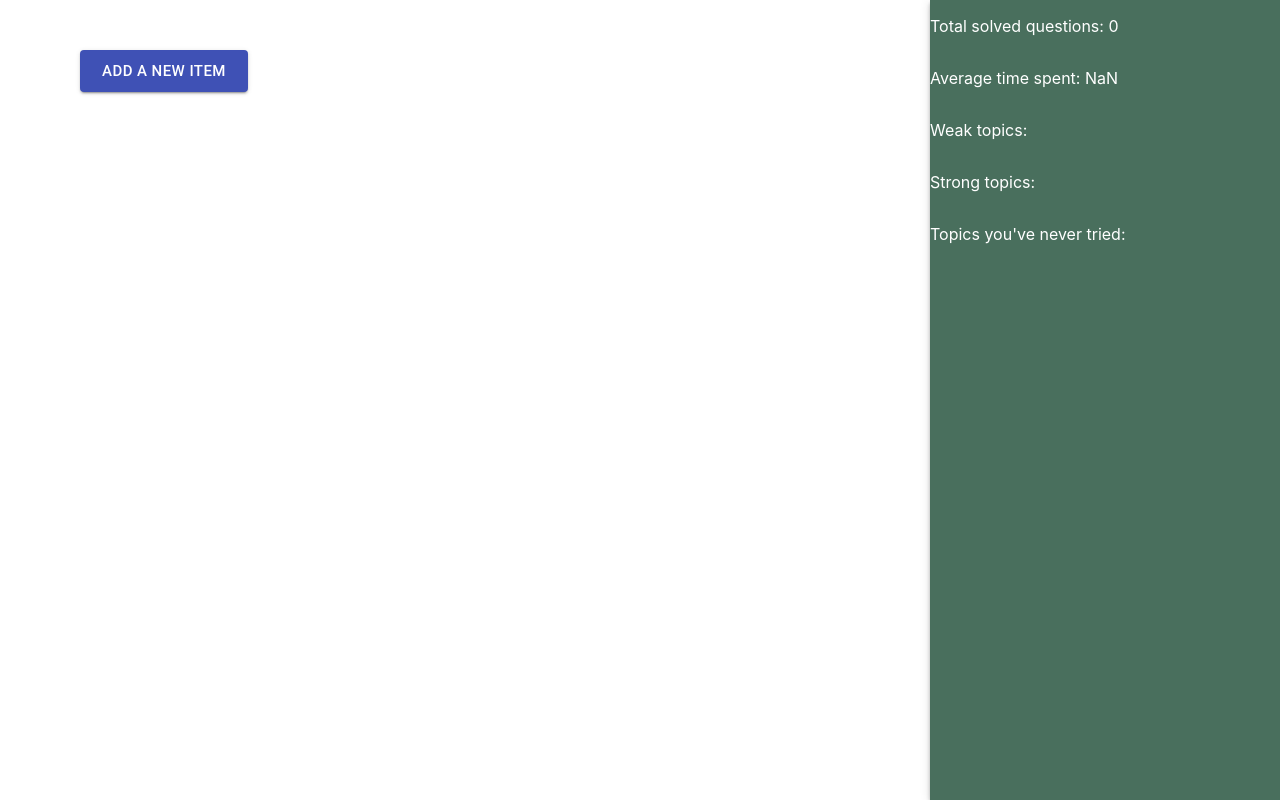
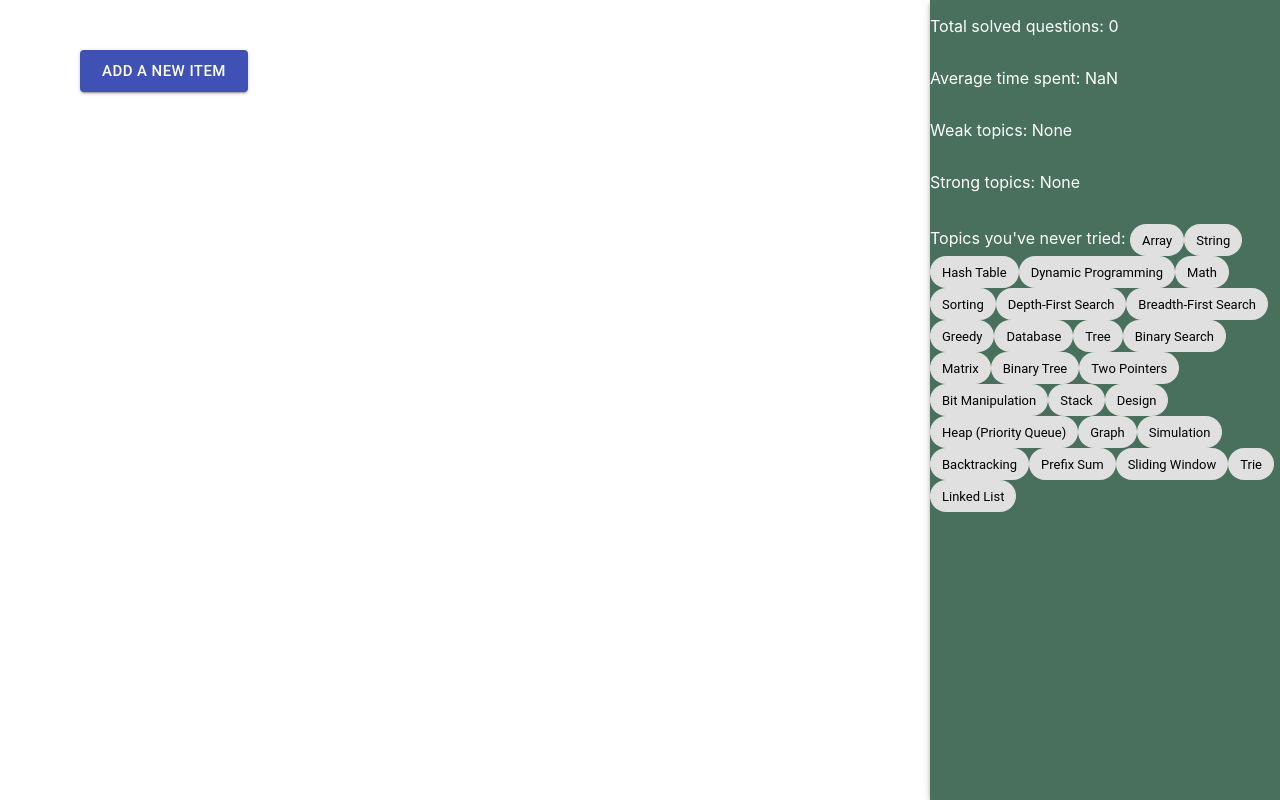
Before and after one commit to heejingit/leetcode-memo, a React (Create React App) app: page / in a window 1280 px wide. Built offline with nearby package versions, Linux system fonts and the light colour scheme.

Commit message:
Updated topics I've never tried option

```diff
--- a/src/App.js
+++ b/src/App.js
@@ -5,13 +5,15 @@ import './App.css';
 import Board from './components/Board';
 import Sidebar from './components/Sidebar';
 
+import { options } from "./category"
 import DataManager from "./service/DataManager"
 
 function App() {
-  const [data, setData] = useState(DataManager.getData());
+  const [data, setData] = useState([]);
   const [rightSideData, setRightSideData] = useState({})
 
   useEffect(() => {
+    setData(DataManager.getData())
     setRightSideData(rightSideDataWatcher())
   }, [])
 
@@ -43,6 +45,8 @@ function App() {
     dict.category = category
     dict.weakTopics = weakTopicsMapper(dict.averageTime)
     dict.strongTopics = strongTopicsMapper(dict.averageTime)
+    dict.neverTriedTopics = options.filter(item => ![...dict.weakTopics, ...dict.strongTopics].includes(item))
+
     return dict
   }
 
@@ -65,10 +69,10 @@ function App() {
   return (
     <Grid container spacing={2}>
       <Grid item xs={8}>
-        <Board data={data} handler={dataHandler}/>
+        <Board data={data} key={data} handler={dataHandler}/>
       </Grid>
       <Grid item xs={2}>
-        <Sidebar data={data} rightSideData={rightSideData} />
+        <Sidebar data={data} key={rightSideData} rightSideData={rightSideData} />
       </Grid>
     </Grid>
   );
--- /dev/null
+++ b/src/category.js
@@ -0,0 +1,28 @@
+export const options = [
+    "Array",
+    "String",
+    "Hash Table",
+    "Dynamic Programming",
+    "Math",
+    "Sorting",
+    "Depth-First Search",
+    "Breadth-First Search",
+    "Greedy",
+    "Database",
+    "Tree",
+    "Binary Search",
+    "Matrix",
+    "Binary Tree",
+    "Two Pointers",
+    "Bit Manipulation",
+    "Stack",
+    "Design",
+    "Heap (Priority Queue)",
+    "Graph",
+    "Simulation",
+    "Backtracking",
+    "Prefix Sum",
+    "Sliding Window",
+    "Trie",
+    "Linked List"
+];
--- a/src/components/ItemForm.js
+++ b/src/components/ItemForm.js
@@ -22,35 +22,7 @@ import OutlinedInput from '@mui/material/OutlinedInput';
 import Chip from './Chip';
 
 import DataManager from '../service/DataManager';
-
-const options = [
-    "Array",
-    "String",
-    "Hash Table",
-    "Dynamic Programming",
-    "Math",
-    "Sorting",
-    "Depth-First Search",
-    "Breadth-First Search",
-    "Greedy",
-    "Database",
-    "Tree",
-    "Binary Search",
-    "Matrix",
-    "Binary Tree",
-    "Two Pointers",
-    "Bit Manipulation",
-    "Stack",
-    "Design",
-    "Heap (Priority Queue",
-    "Graph",
-    "Simulation",
-    "Backtracking",
-    "Prefix Sum",
-    "Sliding Window",
-    "Trie",
-    "Linked List"
-];
+import { options } from '../category'
 
 const ITEM_HEIGHT = 48;
 const ITEM_PADDING_TOP = 8;
--- a/src/components/Sidebar.js
+++ b/src/components/Sidebar.js
@@ -31,6 +31,12 @@ const Sidebar = (props) => {
       setRightSideData(props.rightSideData)
     },[props.rightSideData])
 
+    const chips = (attribute) => {
+      return (
+        rightSideData[attribute] && rightSideData[attribute].length > 0 ? rightSideData[attribute].map((item, i) => <Chip key={i} label={item} />) : "None"
+      )
+    }
+
     return (
         <AppBar position="sticky" className={classes.root}>
             {(data && rightSideData['category']) ?
@@ -44,19 +50,13 @@ const Sidebar = (props) => {
               </Box>
             : <h5>No data available. Please add a new item.</h5>}
 
-            <p>Total solved questions: {rightSideData.total}</p>
-            <p>Average time spent: {rightSideData.averageTime}</p>
-            <p>Weak topics:
-              {rightSideData['weakTopics'] &&
-                rightSideData['weakTopics'].map((item, i) => <Chip key={i} label={item} />)
-              }
+            <p>Total solved questions: {rightSideData.total && rightSideData.total}</p>
+            <p>Average time spent: {rightSideData.averageTime && rightSideData.averageTime}</p>
+            <p>Weak topics: {chips('weakTopics')}
             </p>
-            <p>Strong topics:
-              {rightSideData['strongTopics'] &&
-                rightSideData['strongTopics'].map((item, i) => <Chip key={i} label={item} />)
-              }
+            <p>Strong topics: {chips('strongTopics')}
             </p>
-            <p>Topics you've never tried: </p>
+            <p>Topics you've never tried: {chips('neverTriedTopics')}</p>
         </AppBar>
     );
 }
```
